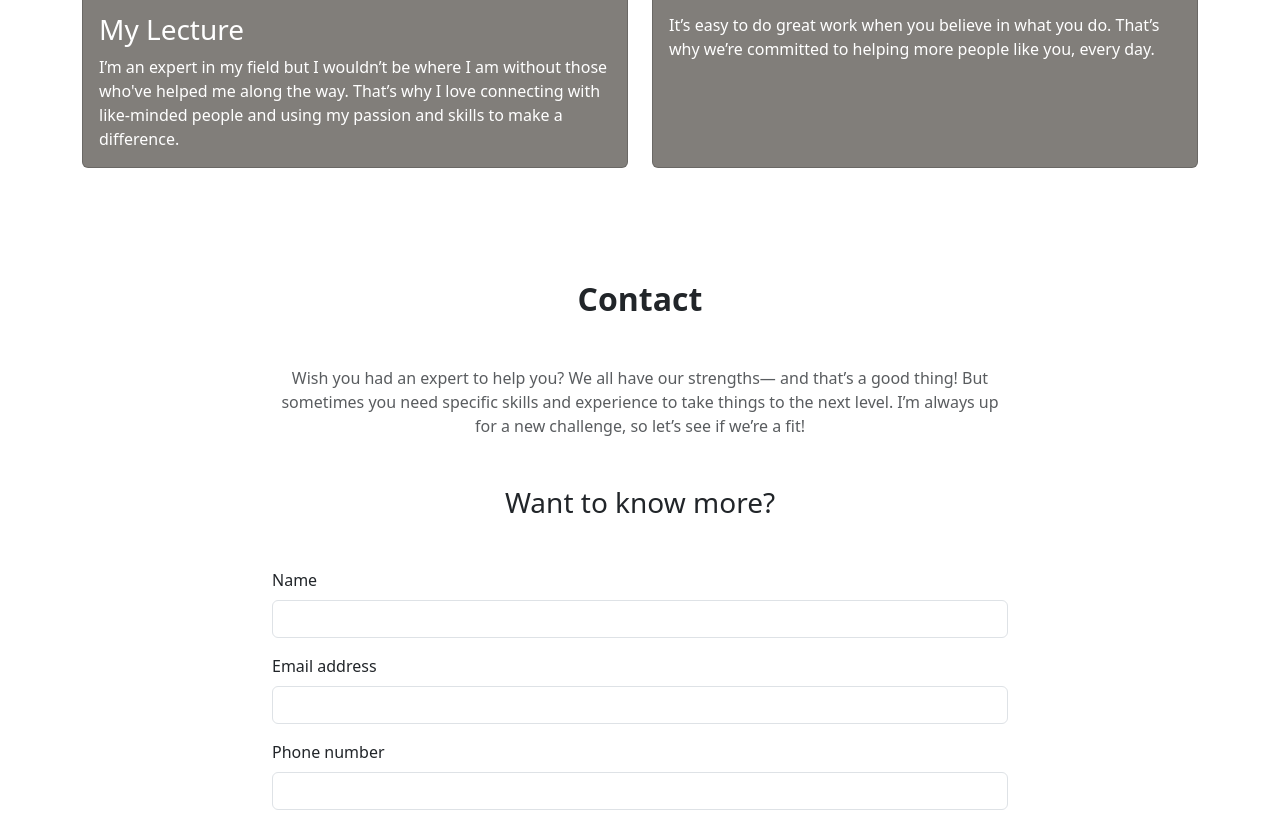
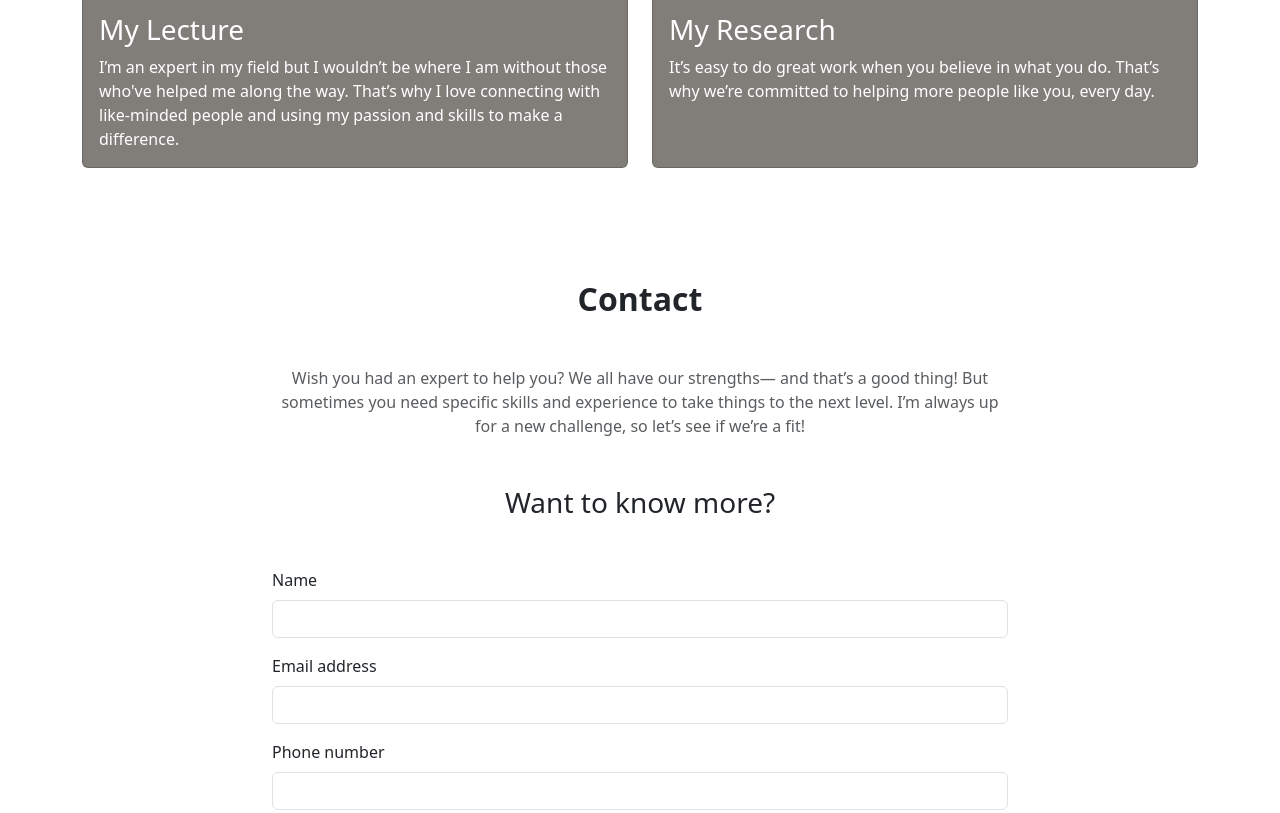
Before and after one commit to Wendy03/cchinwei, a website: page index.html in a window 1280 px wide. Shown: the part 2248-3061 px from the top of the page. Drawn offline with nearby package versions, Linux system fonts and the light colour scheme.

Commit message:
Update: Card Title

```diff
--- a/index.html
+++ b/index.html
@@ -211,6 +211,7 @@
                   alt="Other"
                 />
                 <div class="card-body">
+                  <h3 class="card-title text-white">My Research</h3>
                   <p class="card-text text-white">
                     It’s easy to do great work when you believe in what you do.
                     That’s why we’re committed to helping more people like you,
```
